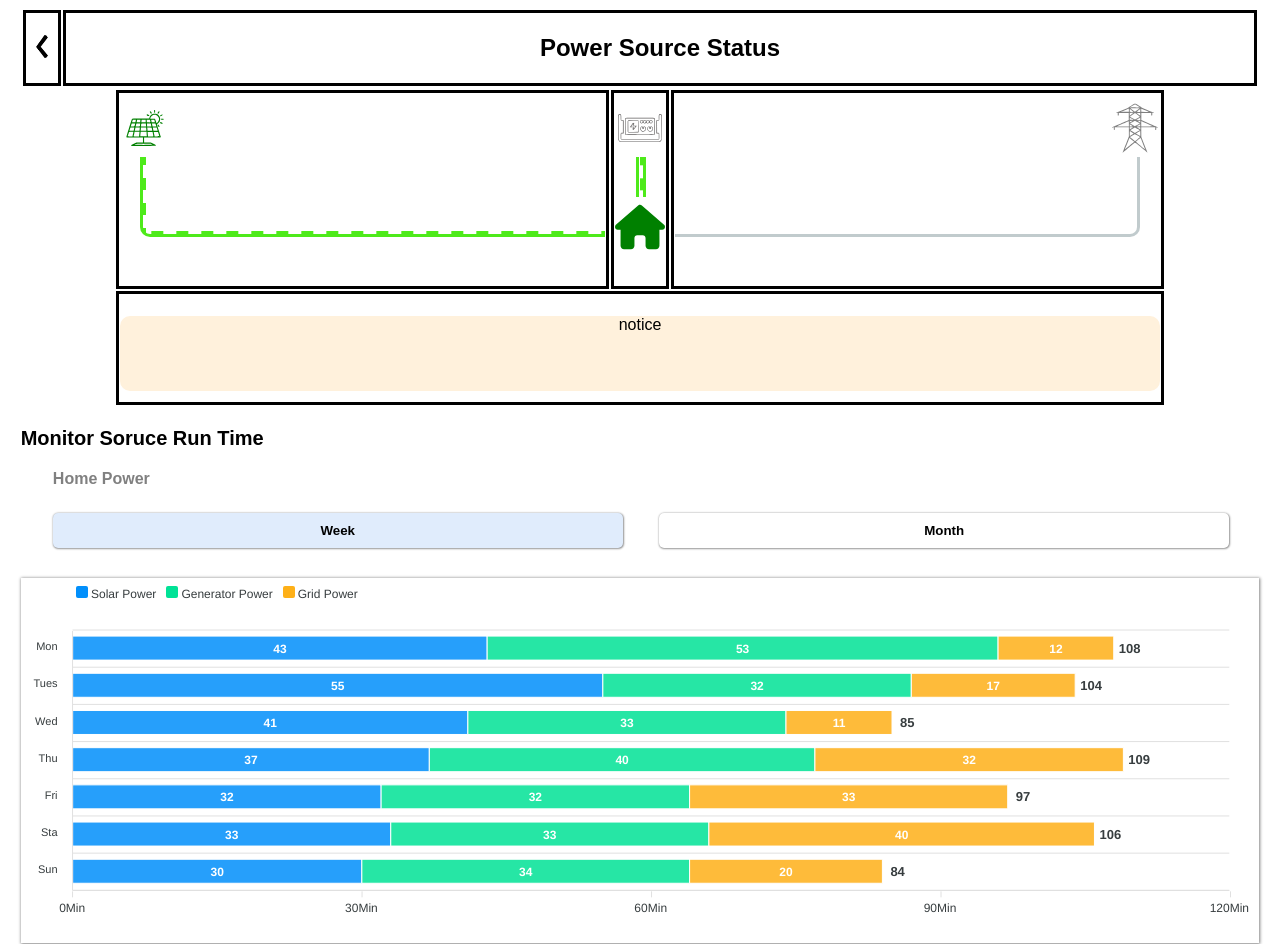
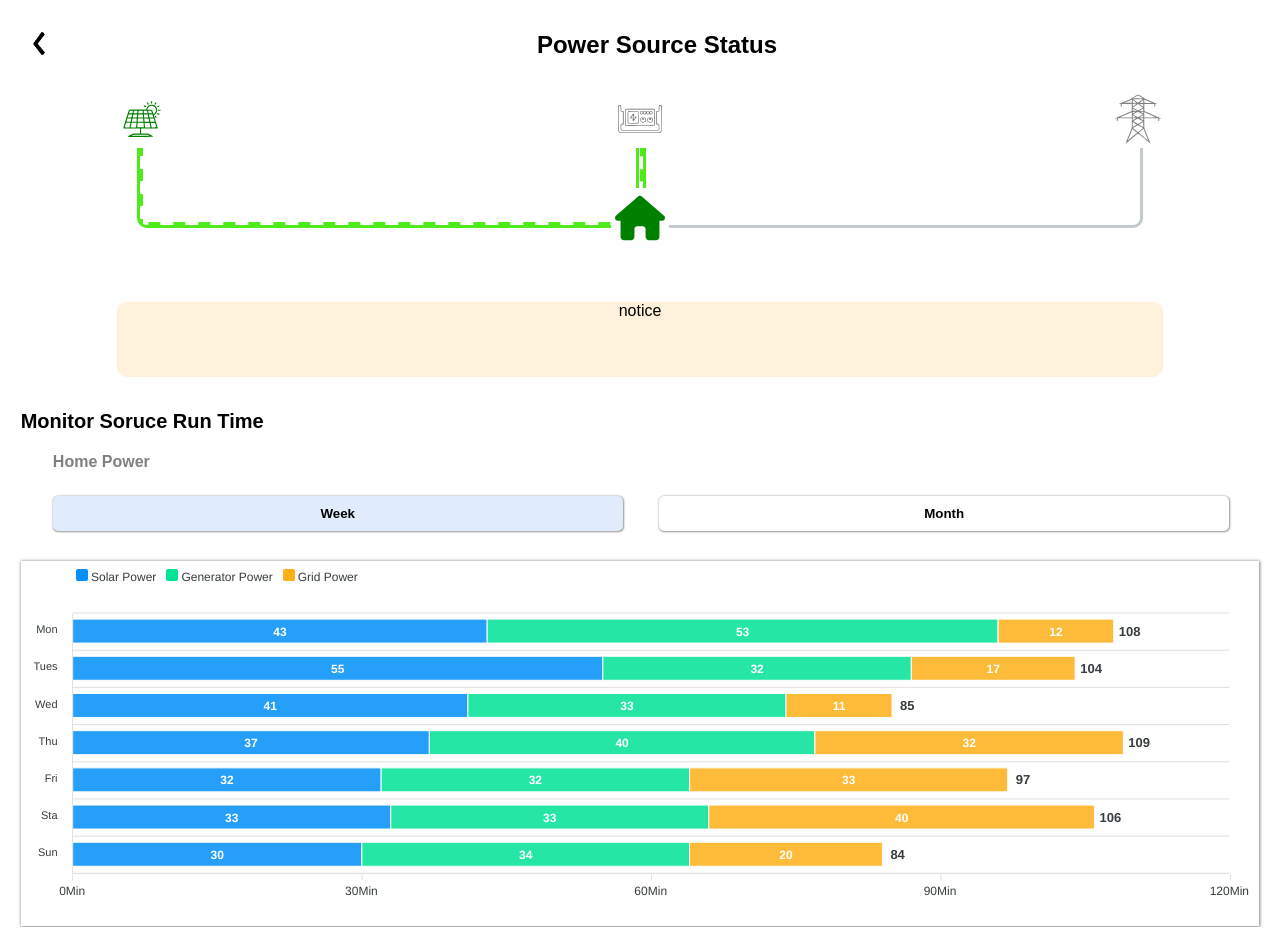
Before and after one commit to mddranasinghe/power-source-control-web-application-IOT-project, a plain HTML site: page controller/powerSource.html in a window 1280 px wide. Drawn offline with Linux system fonts and the light colour scheme.

Commit message:
Update powerSource.html

```diff
--- a/controller/powerSource.html
+++ b/controller/powerSource.html
@@ -21,14 +21,14 @@ div.sticky {
 	box-sizing: border-box;
 }
         .Gui_table{border-style: none; width: 85%; margin: 0 auto;}
-        td{border-style: solid; vertical-align: top;}
+        td{border-style: none; vertical-align: top;}
         .continar{width: 98%; height: 500px; margin: 0 auto;  position: relative; }
        .continar img{width: 50px; height: 50px; }
 
         #image_home{   width: 50px; height: 50px;}
         .left_path{ height: 80px; border-style: solid; border-color:rgb(78, 234, 26); border-top: none; border-right: none; border-width: 3px; margin-left: 20px; margin-bottom: 10%;border-radius: 0px 10px; }
 
-        .middle_path{width: 20%; height: 40px;  border-style: solid; border-color: rgb(78, 234, 26); border-top: none;  ;border-bottom:none; border-width: 3px; margin-left: 21px; margin-bottom: 10%;}
+        .middle_path{width: 19.5%; height: 40px;  border-style: solid; border-color: rgb(78, 234, 26); border-top: none;  ;border-bottom:none; border-width: 3px; margin-left: 21px; margin-bottom: 10%;}
         .right_path{ height: 80px; border-style: solid; border-color: rgb(193, 203, 205); border-top: none; border-left:none ; border-width: 3px; margin-right: 20px; margin-bottom: 10%;border-radius: 10px 0px;}
 
         #image_solar.hover-effect,#image_home.hover-effect,#image_grid.hover-effect,#image_generetor.hover-effect{ opacity: 0.5;}
@@ -58,7 +58,7 @@ div.sticky {
     linear-gradient(0deg,rgb(78, 234, 26) 50%, transparent 50%);/* right border */
 
     background-repeat:repeat-y;
-    background-size: 3px 25px;
+    background-size: 2.5px 25px;
     animation: border-danc 1.5s infinite linear;
         }
   @keyframes border-danc{
```
